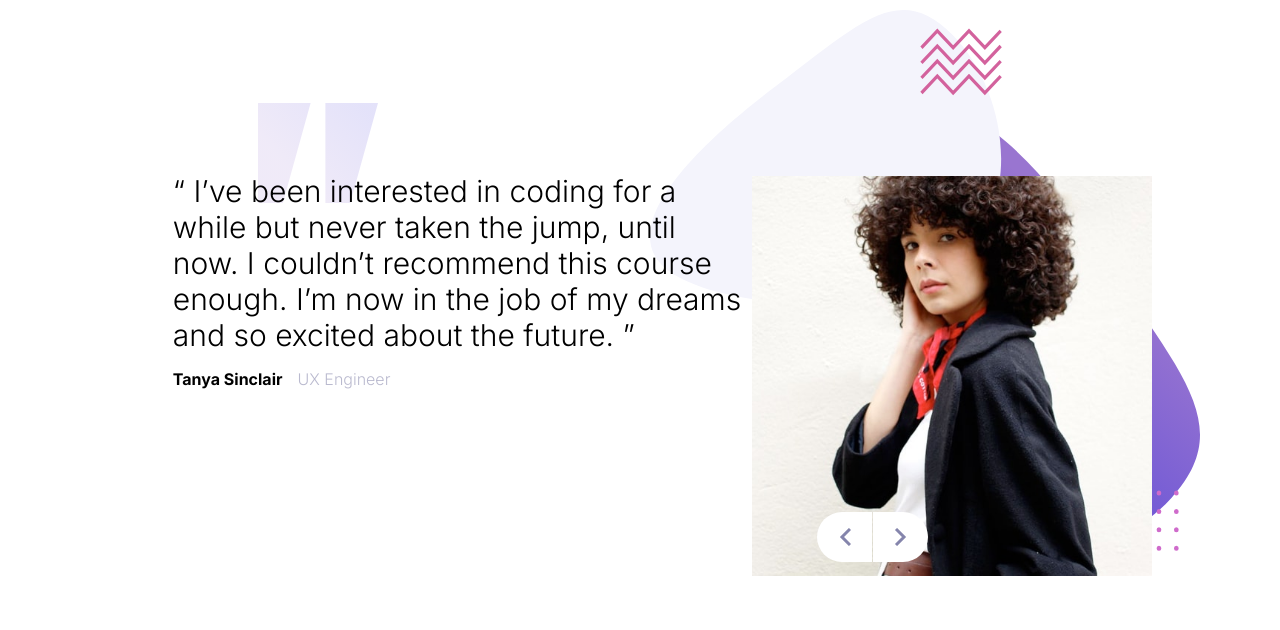
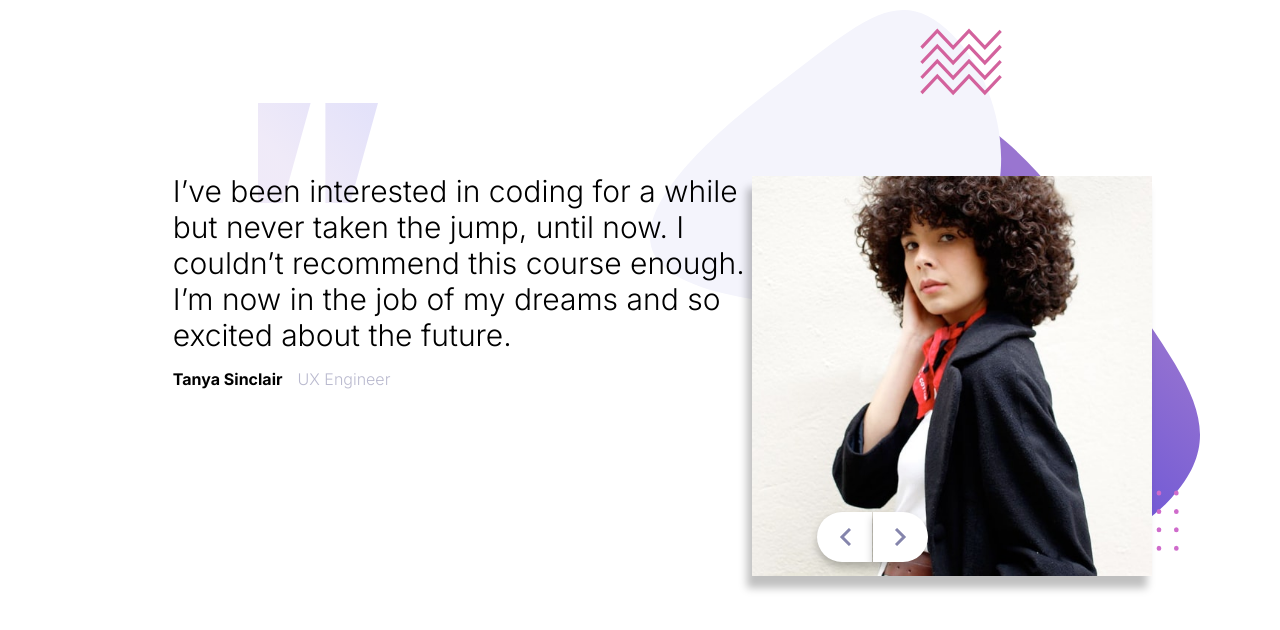
Before and after one commit to Abraao2501/Coding-bootcamp-testimonials-slider, a plain HTML site: page index.html in a window 1280 px wide. Both pictures are taken after a click on the element 844 px from the left and 537 px from the top of the page. Drawn offline with Linux system fonts and the light colour scheme.

Commit message:
Add Script

```diff
--- a/index.html
+++ b/index.html
@@ -22,19 +22,13 @@
     <section class="text">
       <img src="/images/pattern-quotes.svg" alt="Quotes">
 
-      <p class="informations">“ I’ve been interested in coding for a while but never taken the jump, until now.
-        I couldn’t recommend this course enough. I’m now in the job of my dreams and so
-        excited about the future. ”
-      </p>
+      <p class="informations"></p>
 
       <div class="footer-text">
-        <p id="strong" class="name">
-          Tanya Sinclair
-        </p>
 
-        <p class="profession">
-          UX Engineer
-        </p>
+        <p id="strong" class="name"></p>
+
+        <p class="profession"></p>
       </div>
 
     </section>
@@ -44,7 +38,7 @@
 
       <div class="bg-img">
         <img src="/images/pattern-bg.svg" alt="Background" id="bg">
-        <img src="/images/image-tanya.jpg" alt="Tanya" class="photo">
+        <img alt="Tanya" class="photo">
       </div>
     </section>
 
@@ -64,11 +58,12 @@
 
 
   <!--“ If you want to lay the best foundation possible I’d recommend taking this course.
-  The depth the instructors go into is incredible. I now feel so confident about
-  starting up as a professional developer. ”
+  The depth the instructors go into is incredible. I now feel so confident about starting up as a professional developer. ”
 
   John Tarkpor
   Junior Front-end Developer-->
 
+  <script src="script.js"></script>
+
 </body>
 </html>
--- /dev/null
+++ b/script.js
@@ -0,0 +1,50 @@
+const profiles =
+[
+{
+    photo: "/images/image-tanya.jpg",
+    info: "I’ve been interested in coding for a while but never taken the jump, until now. I couldn’t recommend this course enough. I’m now in the job of my dreams and so excited about the future.",
+    name: 'Tanya Sinclair',
+    profession:'UX Engineer'
+},
+
+{
+    photo: "/images/image-john.jpg",
+    info: "If you want to lay the best foundation possible I’d recommend taking this course. The depth the instructors go into is incredible. I now feel so confident about starting up as a professional developer.",
+    name: 'John Tarkpor',
+    profession:'Junior Front-end Developerr'
+}
+]
+
+const photoInDOM = document.querySelector('.photo')
+const infoInDOM = document.querySelector('.informations')
+const nameInDOM = document.querySelector('.name')
+const professionInDOM = document.querySelector('.profession')
+
+const buttonPrevious = document.querySelector('.prev')
+const buttonNext = document.querySelector('.next')
+
+
+nameInDOM.innerHTML = profiles[0].name
+professionInDOM.innerHTML = profiles[0].profession
+photoInDOM.src = profiles[0].photo
+infoInDOM.innerHTML = profiles[0].info
+
+
+buttonNext.addEventListener('click', () => {
+    const currentArray = profiles.find(element => element)
+    console.log(currentArray)
+
+    nameInDOM.innerHTML = profiles[+1].name
+    professionInDOM.innerHTML = profiles[+1].profession
+    photoInDOM.src = profiles[+1].photo
+    infoInDOM.innerHTML = profiles[+1].info
+})
+buttonPrevious.addEventListener('click', () => {
+    const currentArray = profiles.find(element => element)
+    console.log(currentArray)
+
+    nameInDOM.innerHTML = profiles[0].name
+    professionInDOM.innerHTML = profiles[0].profession
+    photoInDOM.src = profiles[0].photo
+    infoInDOM.innerHTML = profiles[0].info
+})
--- a/style.css
+++ b/style.css
@@ -55,6 +55,8 @@ section.img-person .photo {
     width: 400px;
     height: 400px;
     margin-top: 22vh;
+
+    box-shadow: -5px 12px 8px rgba(0, 0, 0, 0.25);
 }
 section.img-person img#bg {
     position: absolute;
@@ -98,7 +100,14 @@ img#curve {
     background: #FFFFFF;
     border-radius: 30px 0px 0px 30px;
 
+    box-shadow: 0px 5px 8px rgba(0, 0, 0, 0.25);
+
     cursor: pointer;
+}
+
+.prev:hover {
+    transition: 0.5s;
+    opacity: 0.7;
 }
 .next {
     display: flex;
@@ -113,4 +122,10 @@ img#curve {
     margin-left: 1px;
 
     cursor: pointer;
+
+    box-shadow: 0px 5px 8px rgba(0, 0, 0, 0.25);
 }
+.next:hover {
+    transition: 0.5s;
+    opacity: 0.7;
+}
```
